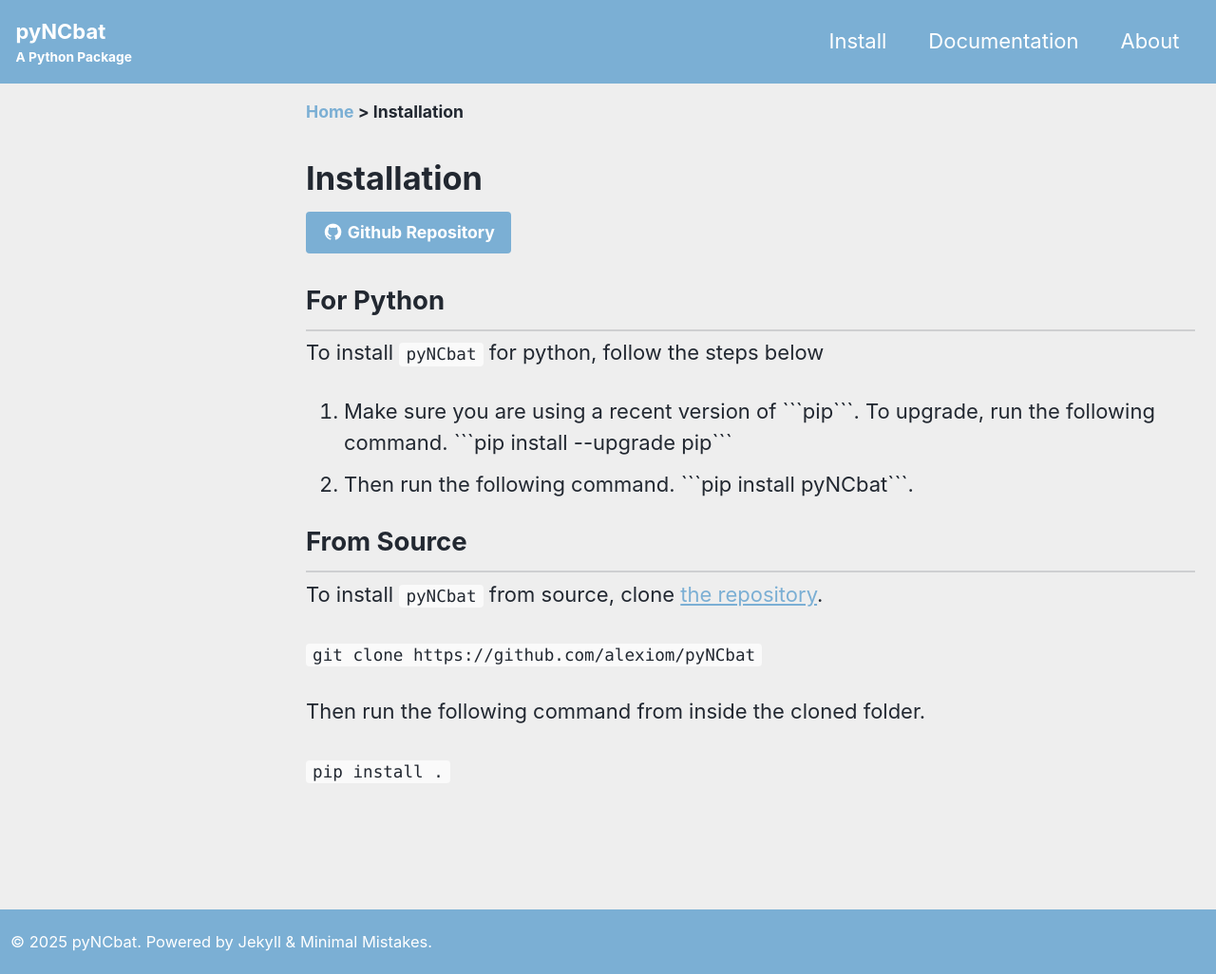
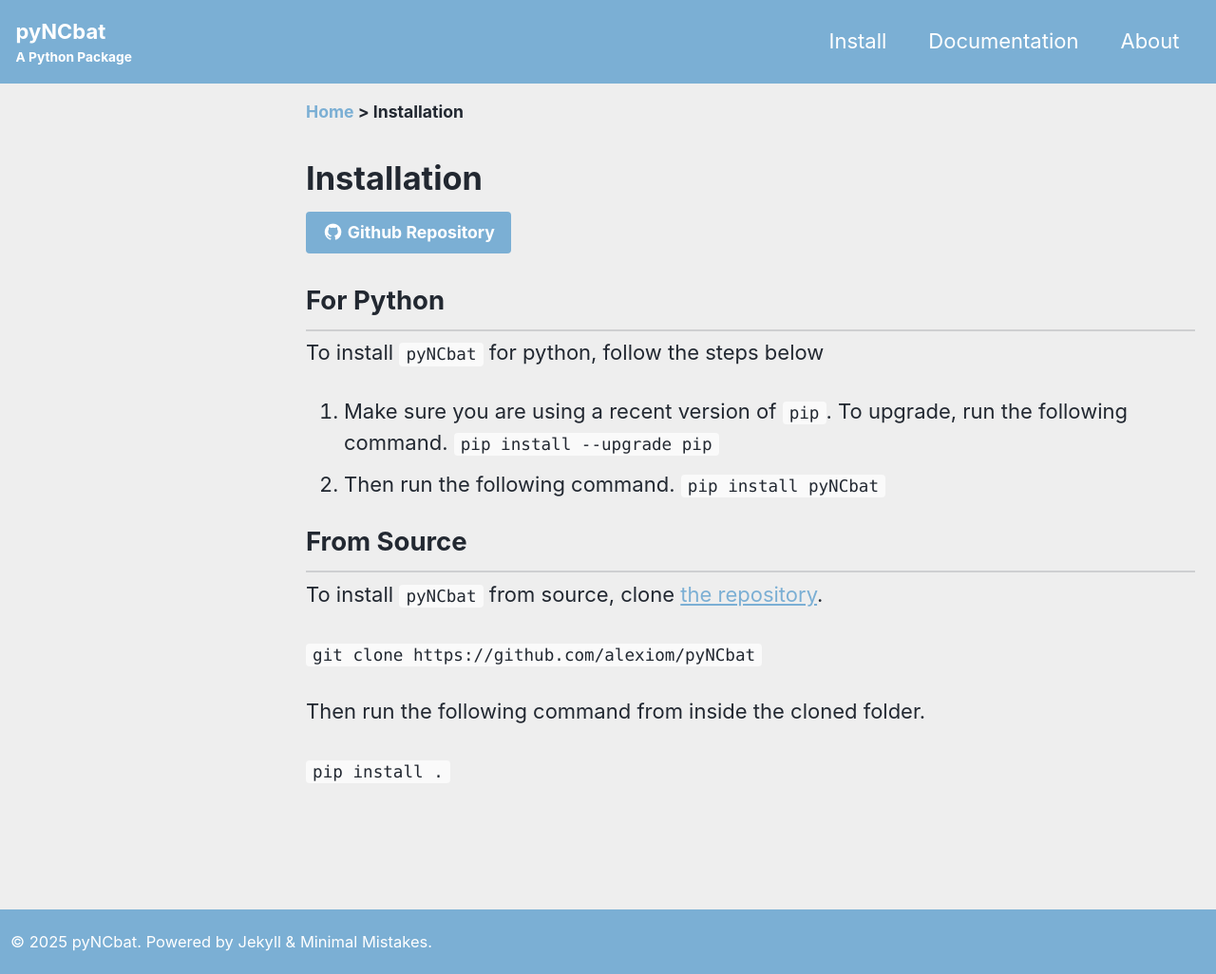
Before and after one commit to alexiom/pyNCbat, a Jekyll site: the page built from docs/_pages/install.md, in a window 1280 px wide. Shown: the whole page at 95% size. Built offline with Jekyll 4.4.1, drawn with Linux system fonts in a browser that asks for light colours; cached includes are drawn as plain includes; some of the changed lines change nothing that is shown.

Commit message:
Update install.md

````diff
--- a/docs/_pages/install.md
+++ b/docs/_pages/install.md
@@ -11,15 +11,13 @@
 To install ```pyNCbat``` for python, follow the steps below
 
 <ol>
-    <li> Make sure you are using a recent version of ```pip```. To upgrade, run the following command.
-        ```pip install --upgrade pip```
+    <li> Make sure you are using a recent version of <code>pip</code>. To upgrade, run the following command.
+        <code>pip install --upgrade pip</code>
     </li>
     <li> Then run the following command.
-        ```pip install pyNCbat```.
+        <code>pip install pyNCbat</code>
     </li>
 </ol>
-
-
 
 
 ## From Source
````
